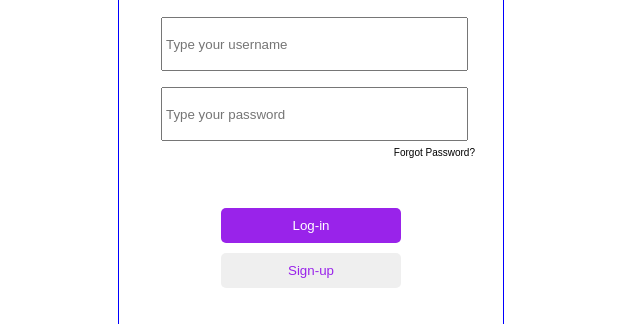
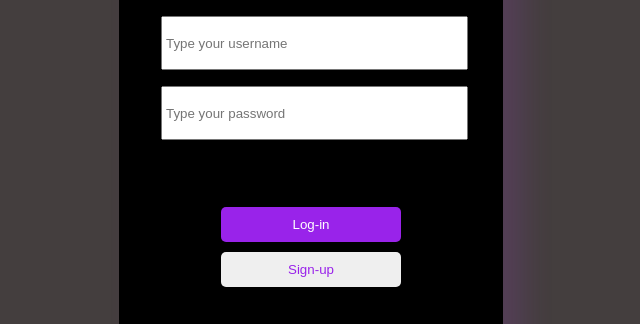
Before and after one commit to tasfiqhossainftm/log-in-form-one, a plain HTML site: page index.html in a window 1280 px wide. Shown: the part 140-464 px from the top of the page, without its empty margins (329-969 px from the left). Drawn offline with Linux system fonts and the light colour scheme; a web font is replaced by a local one.

Commit message:
color updated

```diff
--- a/style.css
+++ b/style.css
@@ -2,15 +2,17 @@
     margin: 0;
     padding: 0;
 }
-/* body{
-    background: black;
-} */
+body{
+    background: #443E3E;
+}
 .form{
     width: 30%;
-    border: 1px solid blue;
     margin: 1.5rem auto;
     font-family: "PT Sans Narrow", sans-serif;
     font-weight: 700;
+    background: black;
+    border-radius: 5px;
+    box-shadow: rgba(179, 69, 238, 0.15) 20.4px 20.4px 30.2px;
 }
 .form-head h1{
     text-align: center;
```
